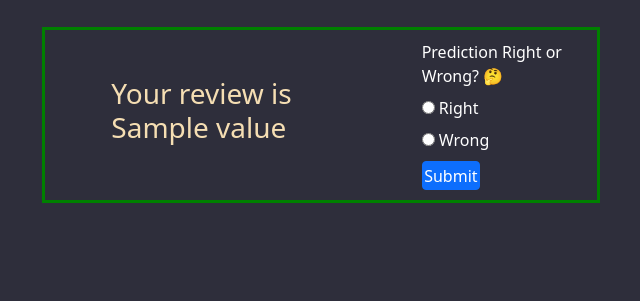
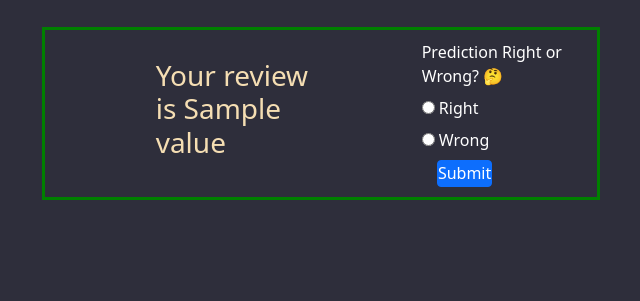
Before and after one commit to Meghdut-Mandal/imdb-movie-review-muskan, a Flask app: template templates/results.html in a window 1280 px wide. Shown: the part 499-800 px from the top of the page, without its empty margins (319-959 px from the left). Run offline with Flask 2, Linux system fonts and the light colour scheme; the template is opened without the code that fills it: most values are stand-ins (such as "Sample title", 1, 10 or a date in 2020); some libraries are stand-ins or nearby versions.

Commit message:
Update results.html

```diff
--- a/templates/results.html
+++ b/templates/results.html
@@ -3,7 +3,7 @@
     <div class="row center" style="margin:auto; width: 50%;">
 
 
-      <div class="col-md-6" style="margin:auto;">
+      <div class="col-md-4" style="margin:auto;">
         <h3> Your review is {{value}}</h3>
       </div>
       <div class="col-md-4">
@@ -15,7 +15,9 @@
                       <label for="male" style="color: white;">Right</label><br>
                 <input type="radio" id="female" name="correct" value="incorrect">
                        <label for="female" style="color: white;">Wrong</label><br>
+         <div class="col-md-4">
           <a href="https://imdbmoviereview.herokuapp.com/thanks.html"><button class="btn btn-primary" type="submit", value="submit" style="margin-top: 1%; padding: 1%; float:inherit;">Submit</button></a>
+         </div>
         </form>
       </form>
       </div>
```
